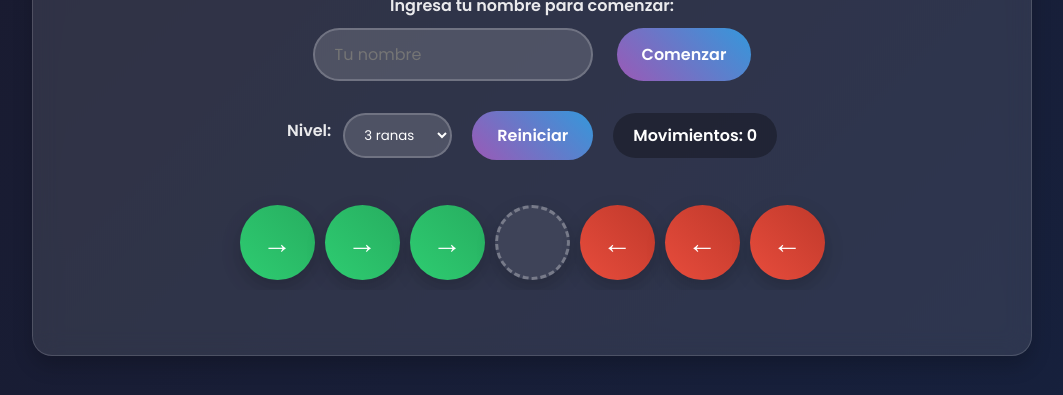
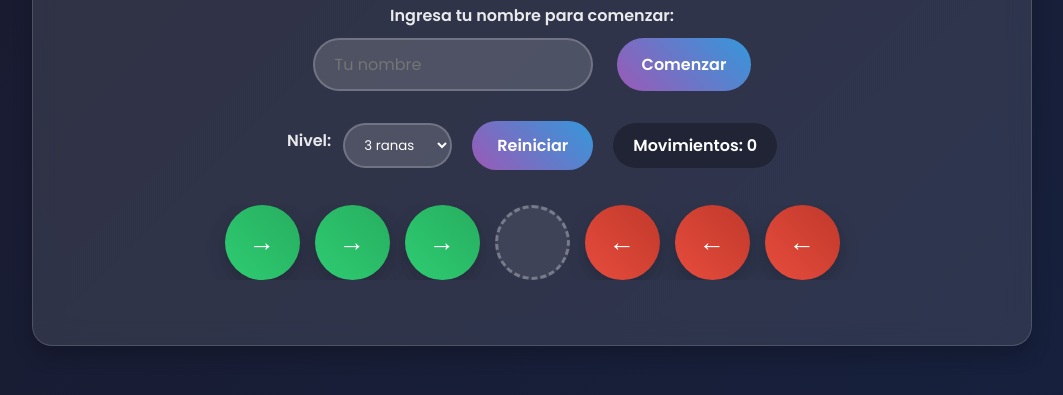
Before and after one commit to UnUsuario-07/SALTO-DE-LA-RANA, a plain HTML site: page index.html in a window 1280 px wide. Both pictures are taken after a click on the button "Reiniciar". Shown: the part 281-676 px from the top of the page, without its empty margins (108-1171 px from the left). Drawn offline with Linux system fonts and the light colour scheme; no server answers.

Commit message:
Update index.html

```diff
--- a/index.html
+++ b/index.html
@@ -129,32 +129,26 @@
         }
 
         .game-board {
-            display: flex;
-            justify-content: center;
-            flex-wrap: nowrap;
-            gap: 10px;
-            margin: 35px auto;
-            overflow-x: auto;
-            padding: 10px;
-        }
+    display: flex;
+    justify-content: center;
+    flex-wrap: nowrap;
+    gap: 15px;
+    margin: 35px auto;
+    overflow-x: auto; /* Agrega esto por si hay muchas ranas */
+}
 
-        .frog, .empty {
-            min-width: 50px;
-            min-height: 50px;
-            width: calc(80vw / (var(--total-fichas) * 1.5));
-            height: calc(80vw / (var(--total-fichas) * 1.5));
-            max-width: 75px;
-            max-height: 75px;
+        .frog {
+            width: 75px;
+            height: 75px;
             border-radius: 50%;
             display: flex;
             align-items: center;
             justify-content: center;
             font-weight: bold;
             cursor: pointer;
-            font-size: calc(1.5vw + 10px);
+            font-size: 26px;
             transition: all 0.3s;
             box-shadow: 0 8px 20px rgba(0, 0, 0, 0.2);
-            flex-shrink: 0;
         }
 
         .frog.green {
@@ -168,8 +162,11 @@
         }
 
         .empty {
+            width: 75px;
+            height: 75px;
             background: rgba(255, 255, 255, 0.08);
             border: 3px dashed rgba(255, 255, 255, 0.3);
+            border-radius: 50%;
         }
 
         .hidden {
@@ -458,9 +455,6 @@
             const board = document.getElementById('board');
             board.innerHTML = '';
 
-            // Establecemos la variable CSS con el número total de fichas
-            board.style.setProperty('--total-fichas', frogs.length);
-
             frogs.forEach((frog, index) => {
                 const div = document.createElement('div');
                 if (frog === 'empty') {
```
